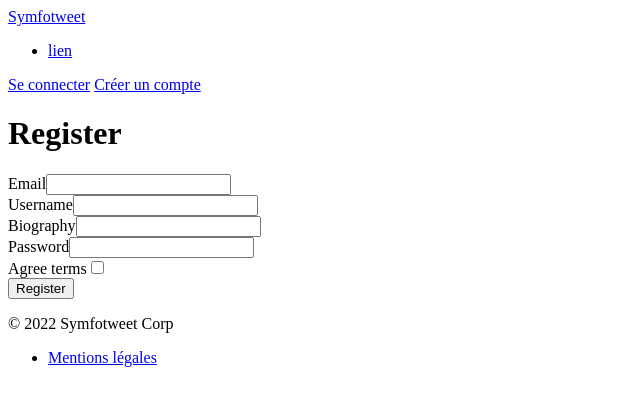
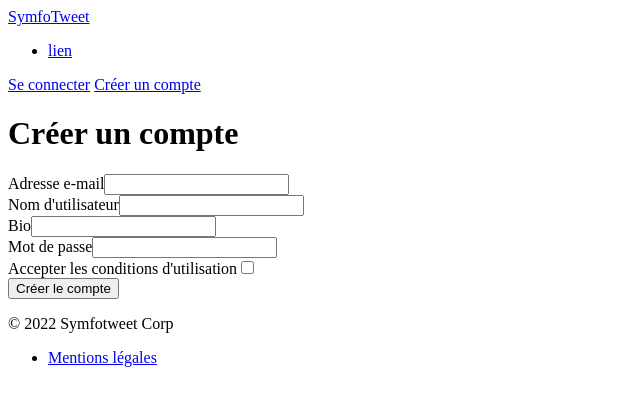
Before and after one commit to LilianMignogna/SymfoTweet-DMII, a Symfony app: template templates/registration/register.html.twig in a window 1280 px wide. Shown: the top 406 px of the page, without its empty margins (0-640 px from the left). Run offline with Twig, Linux system fonts and the light colour scheme; the template is opened without the code that fills it, so the values that code supplies are empty; form fields are guessed from the names that the template uses; some libraries are stand-ins or nearby versions.

Commit message:
Form Style

```diff
--- a/src/Form/Type/SymfotweetsFormType.php
+++ b/src/Form/Type/SymfotweetsFormType.php
@@ -15,8 +15,6 @@ class SymfotweetsFormType extends AbstractType
     {
         $builder
             ->add('text', TextareaType::class)
-            ->add('postdate', DateType::class)
-            ->add('post', SubmitType::class)
         ;
     }
 }
--- a/templates/base.html.twig
+++ b/templates/base.html.twig
@@ -11,7 +11,7 @@
     	<div class="container">
             <nav class="navbar fixed-top navbar-expand-lg navbar-light bg-light">
                 <div class="container-fluid">
-                    <a class="navbar-brand text-primary" href="/">Symfotweet</a>
+                    <a class="navbar-brand text-primary" href="/">SymfoTweet</a>
 
                     <div class="collapse navbar-collapse" id="navbarSupportedContent">
                         <ul class="navbar-nav me-auto mb-2 mb-lg-0">
@@ -34,6 +34,9 @@
             <main>
                 {% block body %}{% endblock %}
             </main>
+            {% if is_granted('IS_AUTHENTICATED_FULLY') %}
+                <a class="action-button btn-primary rounded-pill p-3" href="/symfotweets/new">Post</a>
+            {% endif %}
             <footer class="my-5 pt-5 text-muted text-center text-small">
                 <p class="mb-1">© 2022 Symfotweet Corp</p>
                 <ul class="list-inline">
--- a/templates/registration/register.html.twig
+++ b/templates/registration/register.html.twig
@@ -3,17 +3,43 @@
 {% block title %}Register{% endblock %}
 
 {% block body %}
-    <h1>Register</h1>
+    <div class="card p-5 col-6 mx-auto">
+        <h1>Créer un compte</h1>
 
-    {{ form_start(registrationForm) }}
-        {{ form_row(registrationForm.email) }}
-        {{ form_row(registrationForm.username) }}
-        {{ form_row(registrationForm.biography) }}
-        {{ form_row(registrationForm.plainPassword, {
-            label: 'Password'
-        }) }}
-        {{ form_row(registrationForm.agreeTerms) }}
-
-        <button type="submit" class="btn">Register</button>
-    {{ form_end(registrationForm) }}
+        {{ form_start(registrationForm) }}
+            <div class="form-group mb-2">
+                {{ form_row(registrationForm.email, {
+                    label: 'Adresse e-mail',
+                    attr: {'class': 'form-control'}
+                })  }}
+            </div>
+            <div class="form-group mb-2">
+                {{ form_row(registrationForm.username, {
+                    label: 'Nom d\'utilisateur',
+                    attr: {'class': 'form-control'}
+                })  }}
+            </div>
+            <div class="form-group mb-2">
+                {{ form_row(registrationForm.biography, {
+                    label: 'Bio',
+                    attr: {'class': 'form-control'}
+                })  }}
+            </div>
+            <div class="form-group mb-2">
+                {{ form_row(registrationForm.plainPassword, {
+                    label: 'Mot de passe',
+                    attr: {'class': 'form-control'}
+                }) }}
+            </div>
+            <div class="form-group mb-2">
+                {{ form_row(registrationForm.agreeTerms, {
+                    label: 'Accepter les conditions d\'utilisation',
+                    attr: {'class': 'form-check-input'}
+                })  }}
+            </div>
+            <div class="d-flex justify-content-center mt-5">
+                <button type="submit" class="btn btn-primary">Créer le compte</button>
+            </div>
+        {{ form_end(registrationForm) }}
+    </div>
 {% endblock %}
```
Also changed, not shown: assets/styles/custom.scss (+8 -0 lines), templates/home/new_symfotweet.html.twig (+14 -1 lines), templates/login/index.html.twig (+16 -9 lines).
